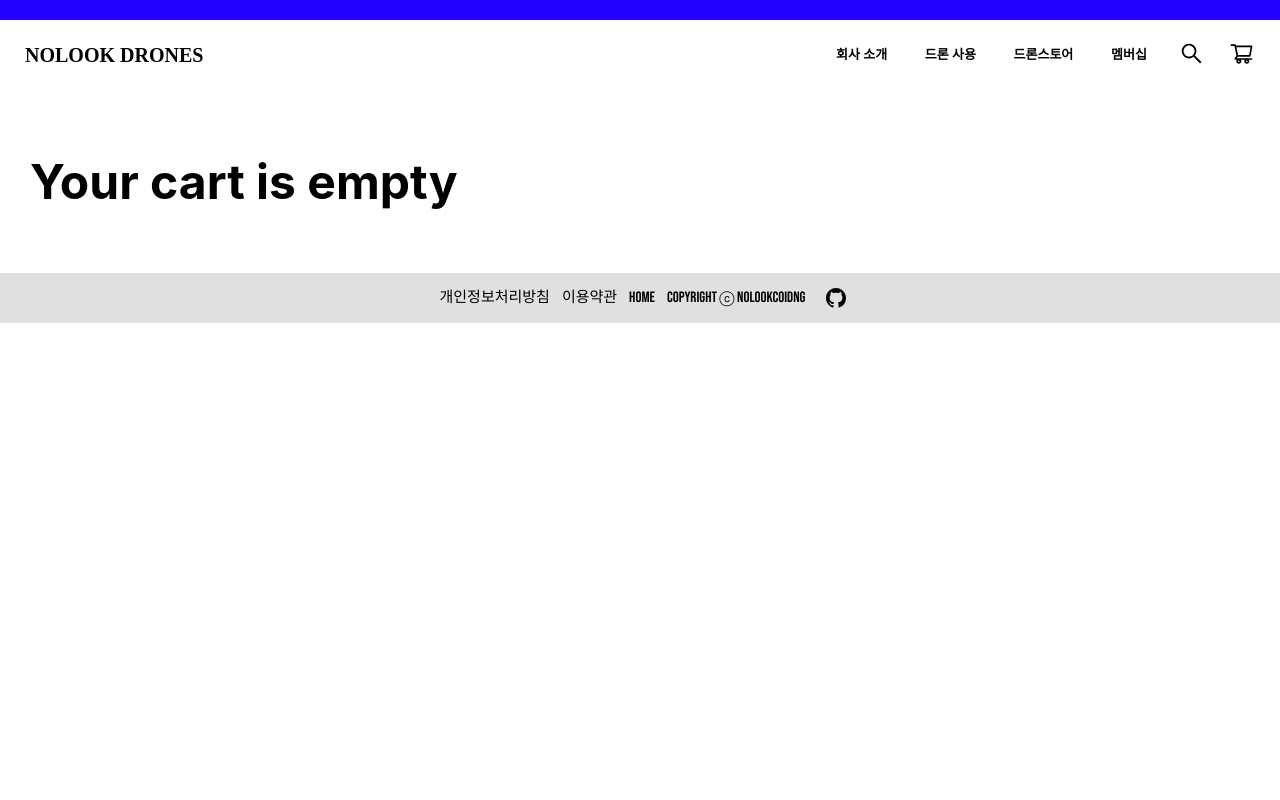
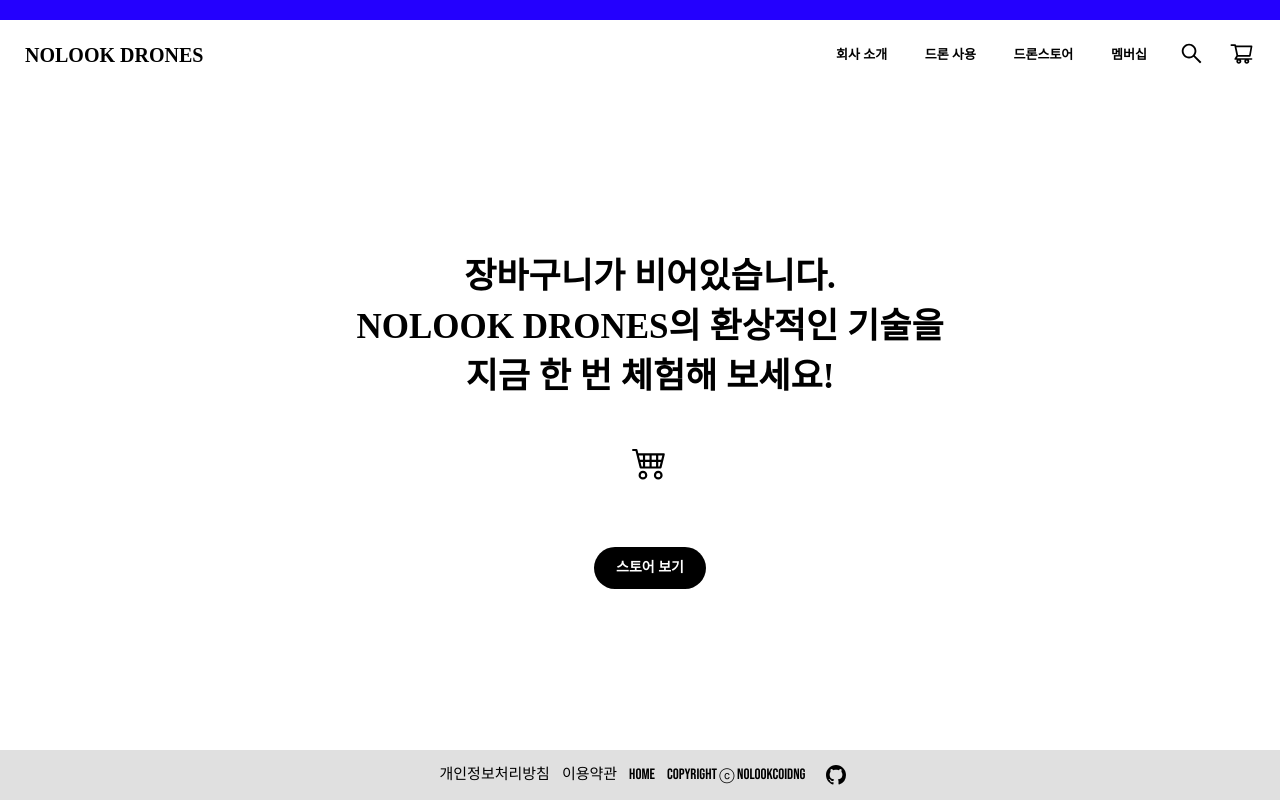
Before and after one commit to NoLookCoding/AWP-Drone-Frontend, a React (Create React App) app: page /cart in a window 1280 px wide. Built offline with nearby package versions, Linux system fonts and the light colour scheme.

Commit message:
Fix: Store re

```diff
--- a/src/pages/cart/ShoppingCartPage.css
+++ b/src/pages/cart/ShoppingCartPage.css
@@ -69,7 +69,9 @@
 }
 
 .item-quantity-container {
+  width:100%;
   display: flex;
+  justify-content: center;
   align-items: center;
 }
 
@@ -83,17 +85,25 @@
 }
 
 .remove-btn {
-  background-color: rgb(219, 55, 55);
-  padding: 12px 24px;
-  font-size: 18px;
-  margin-right: 10px;
-  border-radius: 25px;
+  font-family: 'SamsungOne_Bold';
+  font-style: normal;
+  text-align: center;
+      font-weight: 900;
+  font-size: 14px;
+  line-height: 30px;
   border: none;
-  color: black;
+  border-radius: 40px;
+  padding-left: 22px;
+  padding-right: 22px;
+  padding-top: 6px;
+  padding-bottom: 6px;
+  background-color: red;
+  color: #FFFFFF;
   cursor: pointer;
 }
 .remove-btn:hover {
-  background-color: rgb(229, 36, 36);
+  background-color: #FFFFFF;
+  color: #000000;
 }
 
 .increment-btn,
@@ -112,3 +122,80 @@
 .decrement-btn:hover {
   background-color: #d8d8d8;
 }
+.shoppingCart-full-frame{
+  width: 100%;
+  height: calc(100vh - 200px);
+
+}
+
+.shoppingCart-empty-frame{
+  width: 100%;
+  height: calc(100vh - 200px);
+  display: flex;
+  align-items: center;
+  justify-content: center;
+}
+
+.shoppingCart-quantity-title {
+  position: relative;
+  font-family: 'SamsungOne_Bold';
+  text-align: center;
+  font-style: normal;
+  font-weight: 900;
+  white-space: pre-wrap;
+  font-size: 20px;
+  line-height: 50px;
+  margin-left: 20px;
+  padding-left: 5px;
+  padding-right: 5px;
+  color: #000000;
+  align-items: center;
+}
+
+.shoppingCart-empty-title {
+  position: relative;
+  font-family: 'SamsungOne_Bold';
+  text-align: center;
+  font-style: normal;
+  font-weight: 900;
+  white-space: pre-wrap;
+  font-size: 35px;
+  line-height: 50px;
+  margin-left: 20px;
+  padding-left: 5px;
+  padding-right: 5px;
+  color: #000000;
+  animation: fadeInUp 1s;
+}
+@keyframes fadeInUp {
+  0% {
+      opacity: 0;
+      transform: translate3d(0, 100%, 0);
+  }
+  to {
+      opacity: 1;
+      transform: translateZ(0);
+  }
+}
+
+
+.shoppingCart-content-button{
+  font-family: 'SamsungOne_Bold';
+  font-style: normal;
+  text-align: center;
+      font-weight: 900;
+  font-size: 14px;
+  line-height: 30px;
+  border: none;
+  border-radius: 40px;
+  padding-left: 22px;
+  padding-right: 22px;
+  padding-top: 6px;
+  padding-bottom: 6px;
+  background-color: #000000;
+  color: #FFFFFF;
+}
+.shoppingCart-content-button:hover{
+  background-color: #FFFFFF;
+  color: #000000;
+}
--- a/src/pages/cart/ShoppingCartPage.js
+++ b/src/pages/cart/ShoppingCartPage.js
@@ -6,6 +6,9 @@
   decrementQuantity,
 } from "./cartSlice";
 import "./ShoppingCartPage.css";
+import { Link } from 'react-router-dom';
+
+import {BsCart4,BsCartPlus,BsCartDash} from "react-icons/bs";
 
 const ShoppingCartPage = () => {
   const cart = useSelector((state) => state.cart.items);
@@ -44,10 +47,21 @@
   return (
     <div className="cart-container">
       {cart.length === 0 ? (
-        <h1 className="cart-empty">Your cart is empty</h1>
+          <div className="shoppingCart-empty-frame">
+                    <div className="shoppingCart-empty-title" >
+                      장바구니가 비어있습니다.<br/>
+                      NOLOOK DRONES의 환상적인 기술을<br/>
+                      지금 한 번 체험해 보세요!<br/>
+                      <BsCart4 style={{wdith:`120px`, height:`120px`}}/>
+                      <br/>
+                      <Link to="/store">
+                      <button className="shoppingCart-content-button">스토어 보기</button>
+                      </Link>
+                    </div>
+            </div>
       ) : (
-        <div>
-          <h1 className="cart-title">CART</h1>
+        <div className="shoppingCart-full-frame">
+        <div className="shoppingCart-empty-title" >장바구니</div>
           <div className="cart-items-container" ref={cartItemsRef}>
             {cart.map((item) => (
               <div key={item.id} className="cart-item-container">
@@ -65,19 +79,17 @@
                     {(item.price * item.quantity).toLocaleString("ko-KR")}￦
                   </h4>
                   <div className="item-quantity-container">
-                    <h4 className="item-quantity">Quantity: {item.quantity}</h4>
-                    <button
-                      className="increment-btn"
+                  <div className="shoppingCart-quantity-title" >Quantity: {item.quantity}
+                    <br/>
+                    <div style={{justifyContent:`center`}}>
+                    <BsCartPlus style={{width:`30px`, height:`30px`}}
                       onClick={() => handleIncrement(item)}
-                    >
-                      +
-                    </button>
-                    <button
-                      className="decrement-btn"
+                    />
+                    <BsCartDash style={{width:`30px`, height:`30px`}}
                       onClick={() => handleDecrement(item)}
-                    >
-                      -
-                    </button>
+                    />
+                    </div>
+                    </div>
                   </div>
                 </div>
                 <div className="cart-item-btns">
@@ -85,7 +97,7 @@
                     className="remove-btn"
                     onClick={() => handleRemove(item)}
                   >
-                    Remove
+                    삭제하기
                   </button>
                 </div>
               </div>
--- a/src/pages/membership/Membership.css
+++ b/src/pages/membership/Membership.css
@@ -109,6 +109,7 @@
     height: 100%;
     background: transparent;
     background-size: cover;
+    background-position: center;
     top:0;
     background-image: url("../../static/pngegg.png");
 }
--- a/src/pages/store/DetailStore.css
+++ b/src/pages/store/DetailStore.css
@@ -26,6 +26,9 @@
 }
 
 span.hashTags {
+    margin-top: "10px";
+    font-family: "SamsungOne_Bold";
+    line-height: 25px;
     font-size: 19px;
     color: green;
 }
@@ -41,7 +44,7 @@
 
 p.description {
     word-wrap: break-word;
-    font-family: Georgia, 'Times New Roman', Times, serif;
+    font-family: "SamsungOne_Bold"
 }
 
 div.quantity {
@@ -66,14 +69,14 @@
     padding: 3px;
     font-size: 20px;
     text-align: center;
-    background-color: #2400FE;
+    background-color: #000000;
     border-radius: 8px;
     color: white;
     border: none;
 }
 
 button.buy_btn:hover {
-    background-color: coral;
+    background-color: gray;
 }
 
 span.count {
--- a/src/pages/store/Store.css
+++ b/src/pages/store/Store.css
@@ -117,8 +117,8 @@
     position: absolute;
     top: 0;
     bottom: 0;
-    left: 5;
-    right: 3;
+    left: 0;
+    right: 0;
   }
   figure.figure_class:after {
     content: '';
--- a/src/pages/store/Store.js
+++ b/src/pages/store/Store.js
@@ -34,7 +34,7 @@
                 {/* 효과 들어가는 블럭*/}
                 <figcaption style={{textAlign:`center`}}>
                   <h3 style={{fontFamily:`SamsungOne_Bold`, textAlign:`center`}}>{product.name}</h3>
-                  <BsArrowUpRightCircleFill className = "ArrowIcon"/>
+                  <BsArrowUpRightCircleFill className = "ArrowIcon" style={{width:`50px`, height:`50px`}}/>
                 </figcaption>
               </figure>
             </Link>
```
